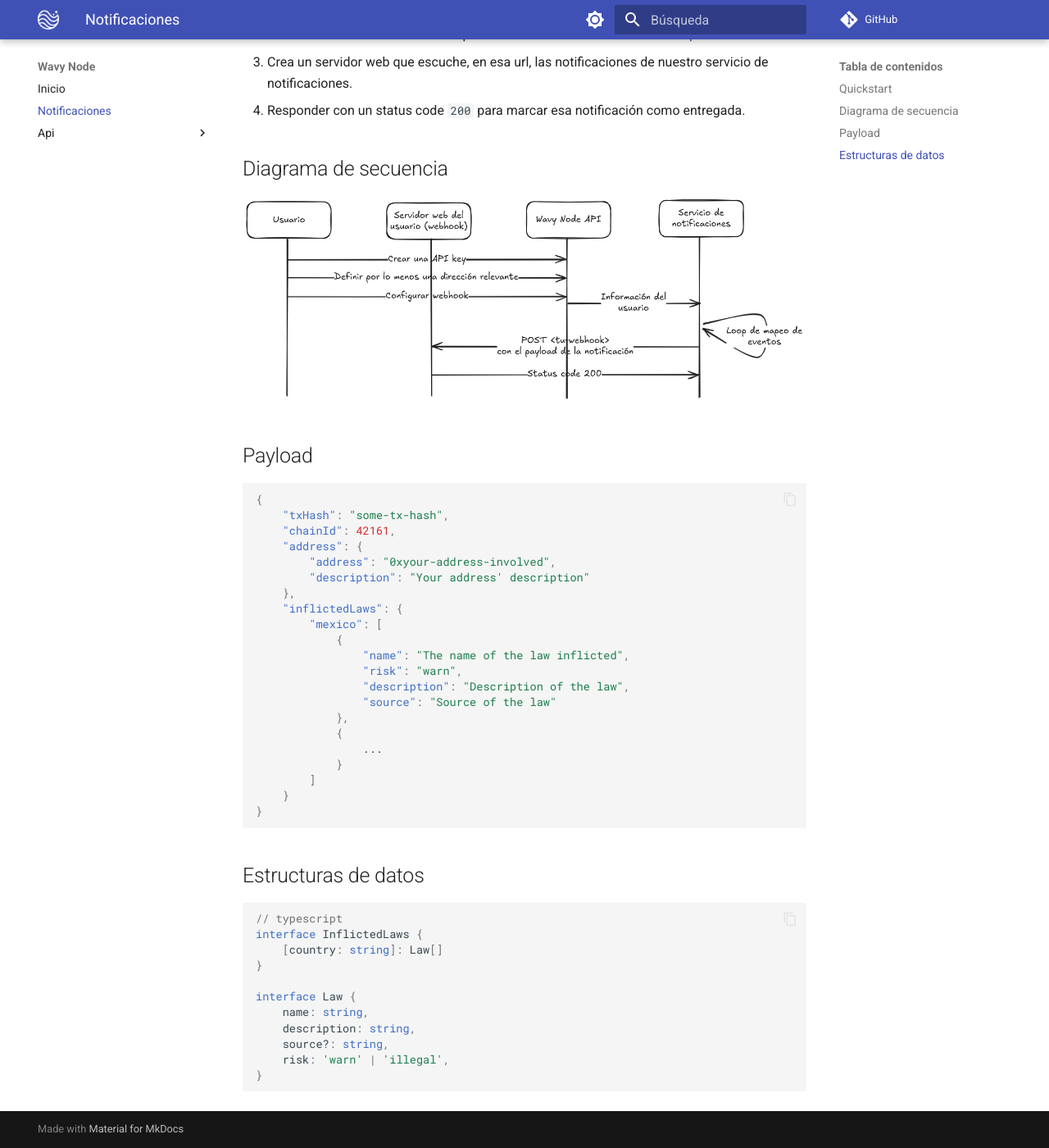
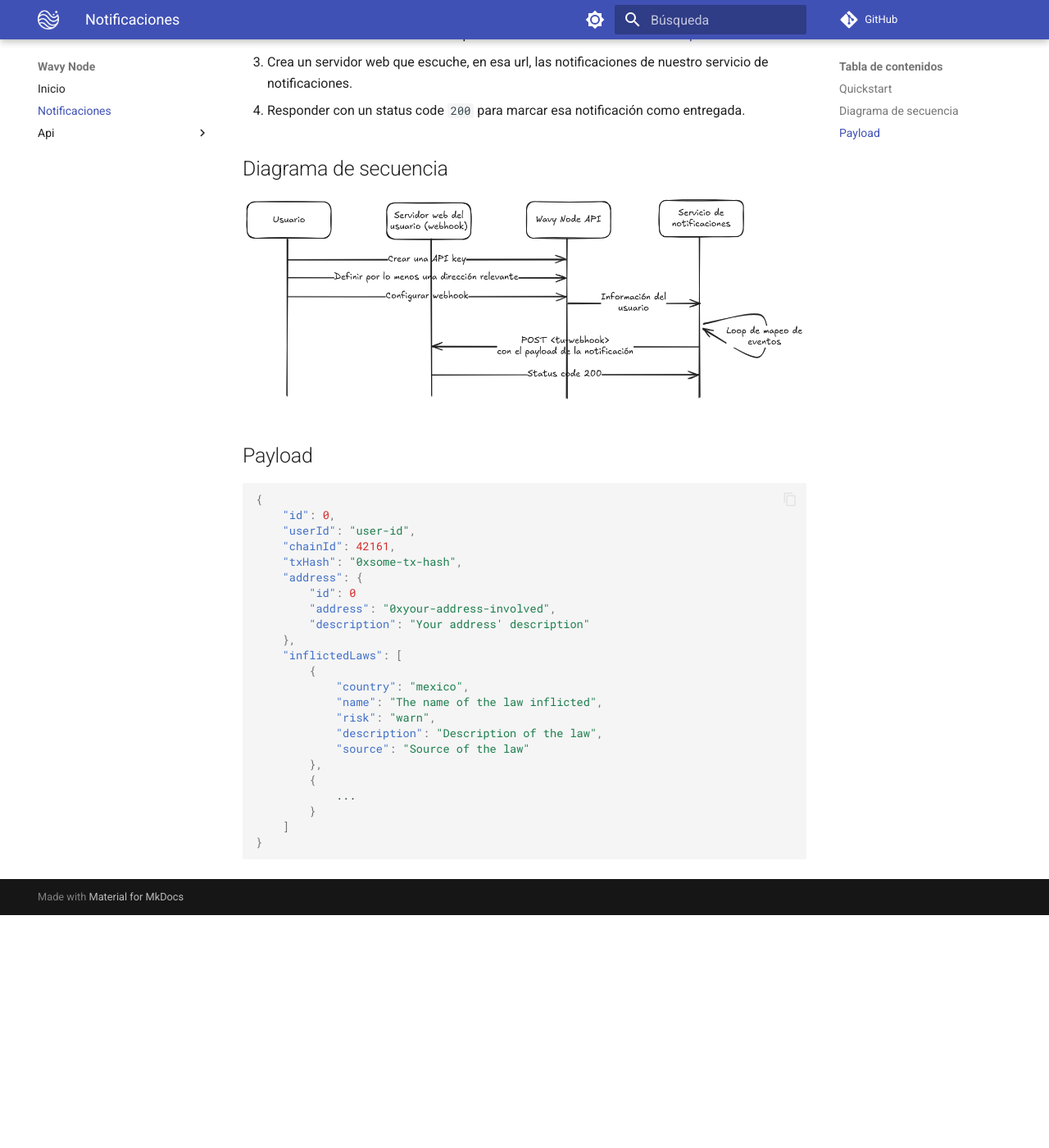
Before and after one commit to wavy-safe/docs, an MkDocs documentation site: the page built from docs/notifications.md, in a window 1280 px wide and 1400 px high, scrolled down 326 px. Shown: the whole window at 82% size. Built offline with MkDocs 1.6.1 and Material for MkDocs 9.7.7, drawn with Linux system fonts in a browser that asks for light colours; after the commit the page ends 1442 px from its top, so only the background shows below that.

Commit message:
[MOD] -> notifications payload

````diff
--- a/docs/notifications.md
+++ b/docs/notifications.md
@@ -13,39 +13,26 @@ Wavy Node ofrece la posibilidad de alertar acerca de actividades irregulares o n
 ## Payload
 ```json
 {
-    "txHash": "some-tx-hash",
+    "id": 0,
+    "userId": "user-id",
     "chainId": 42161,
+    "txHash": "0xsome-tx-hash",
     "address": {
+        "id": 0
         "address": "0xyour-address-involved",
         "description": "Your address' description"
     },
-    "inflictedLaws": {
-        "mexico": [
-            {
-                "name": "The name of the law inflicted",
-                "risk": "warn",
-                "description": "Description of the law",
-                "source": "Source of the law"
-            },
-            {
-                ...
-            }
-        ]
-    }
+    "inflictedLaws": [
+        {
+            "country": "mexico",
+            "name": "The name of the law inflicted",
+            "risk": "warn",
+            "description": "Description of the law",
+            "source": "Source of the law"
+        },
+        {
+            ...
+        }
+    ]
 }
 ```
-
-## Estructuras de datos
-```typescript
-// typescript
-interface InflictedLaws {
-    [country: string]: Law[]
-}
-
-interface Law {
-    name: string,
-    description: string,
-    source?: string,
-    risk: 'warn' | 'illegal',
-}
-```
````
